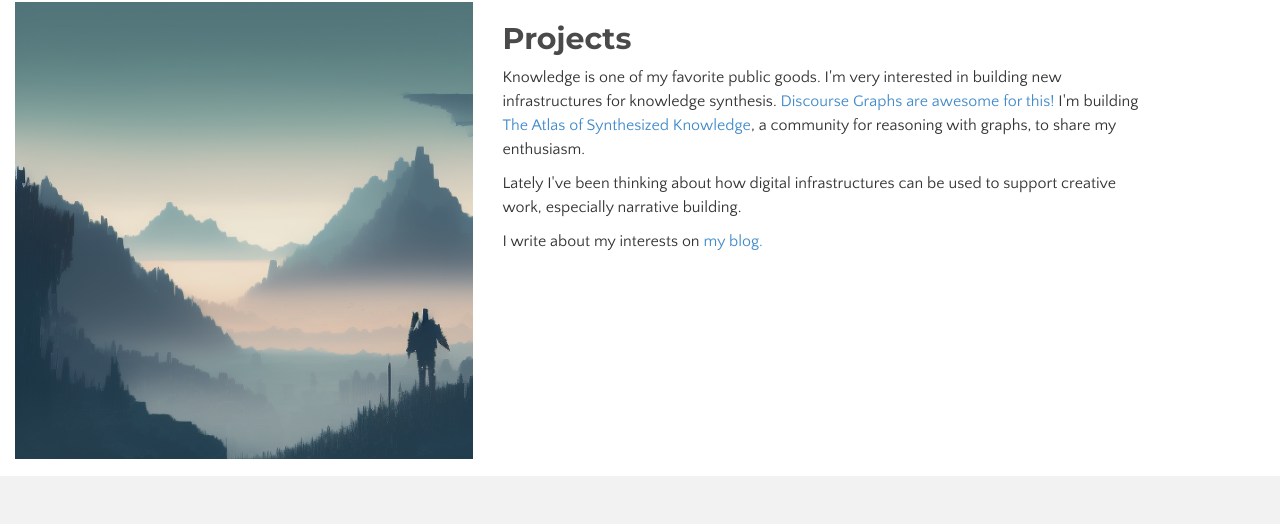
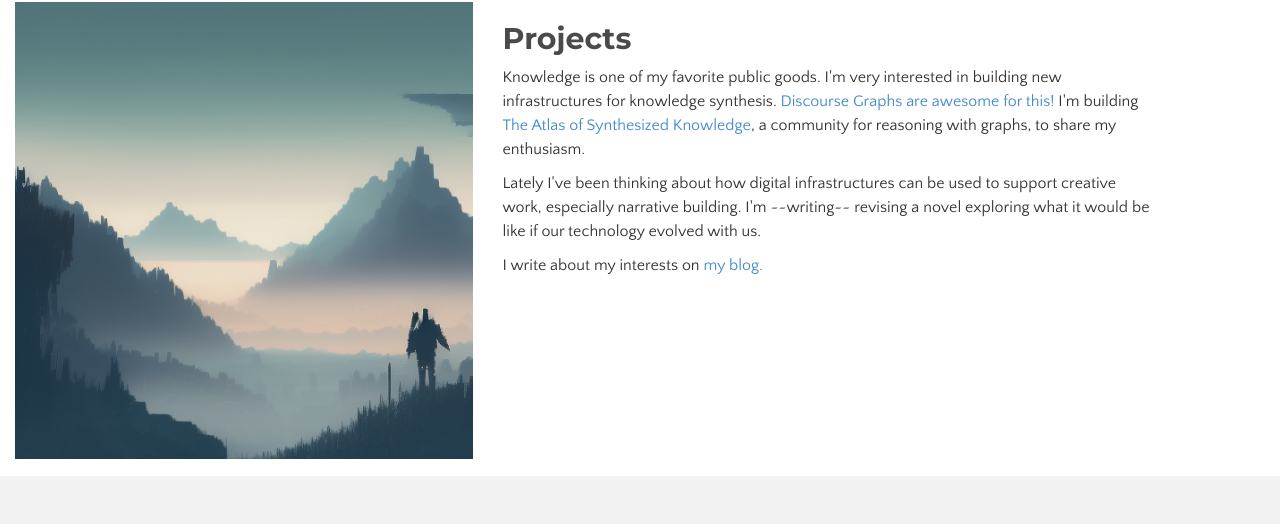
Before and after one commit to KarolaKirsanow/karolakirsanow.github.io, a plain HTML site: page index.html in a window 1280 px wide. Shown: the part 1681-2205 px from the top of the page. Drawn offline with nearby package versions, Linux system fonts and the light colour scheme.

Commit message:
Update index.html

```diff
--- a/index.html
+++ b/index.html
@@ -132,7 +132,7 @@
 
             <p> Knowledge is one of my favorite public goods. I'm  very interested in<a href="https://oasisresearchlab.github.io/synthesis-infrastructures-workshop/"></a> building new infrastructures for knowledge synthesis. <a href="https://oasis-lab.gitbook.io/roamresearch-discourse-graph-extension/fundamentals/what-is-a-discourse-graph">Discourse Graphs are awesome for this!</a> I'm building <a href="https://ask.pubpub.org/"> The Atlas of Synthesized Knowledge</a>, a community  for reasoning with graphs, to share my enthusiasm.</p>
 
-            <p> Lately I've been thinking about how digital infrastructures can be used to support creative work, especially narrative building.</p>
+            <p> Lately I've been thinking about how digital infrastructures can be used to support creative work, especially narrative building. I'm ~~writing~~ revising a novel exploring what it would be like if our technology evolved with us.</p>
 
             <p> I write about my interests on <a href="http://www.wutbot.com">my blog.</a></p>
 
```
